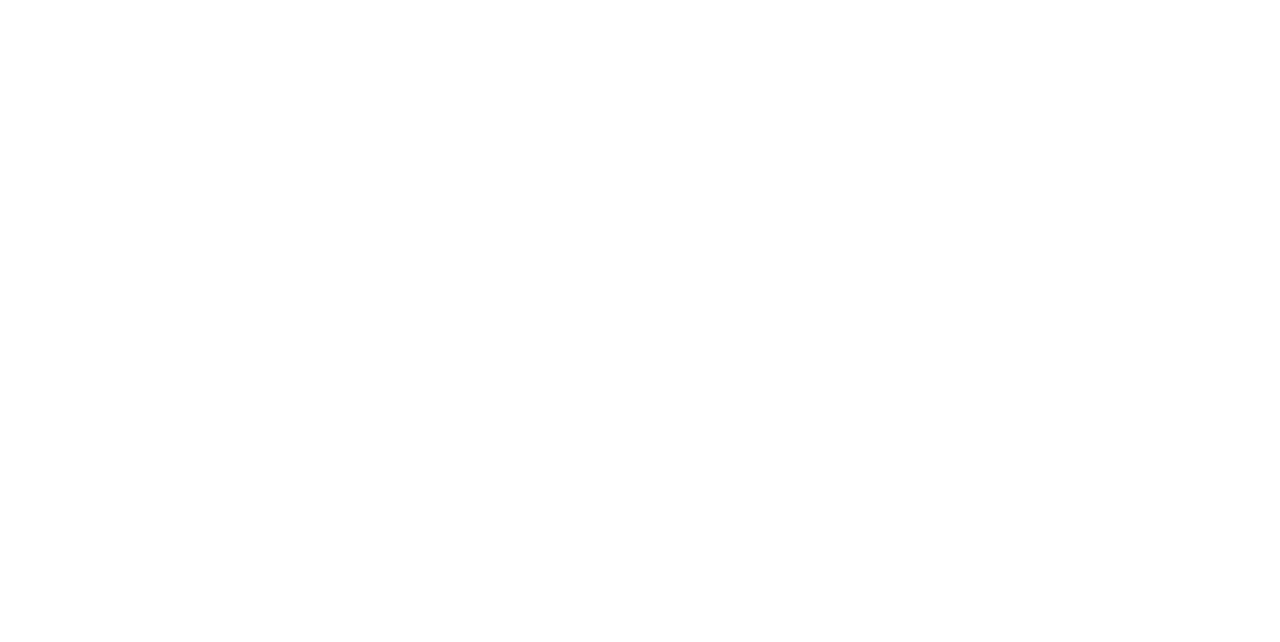
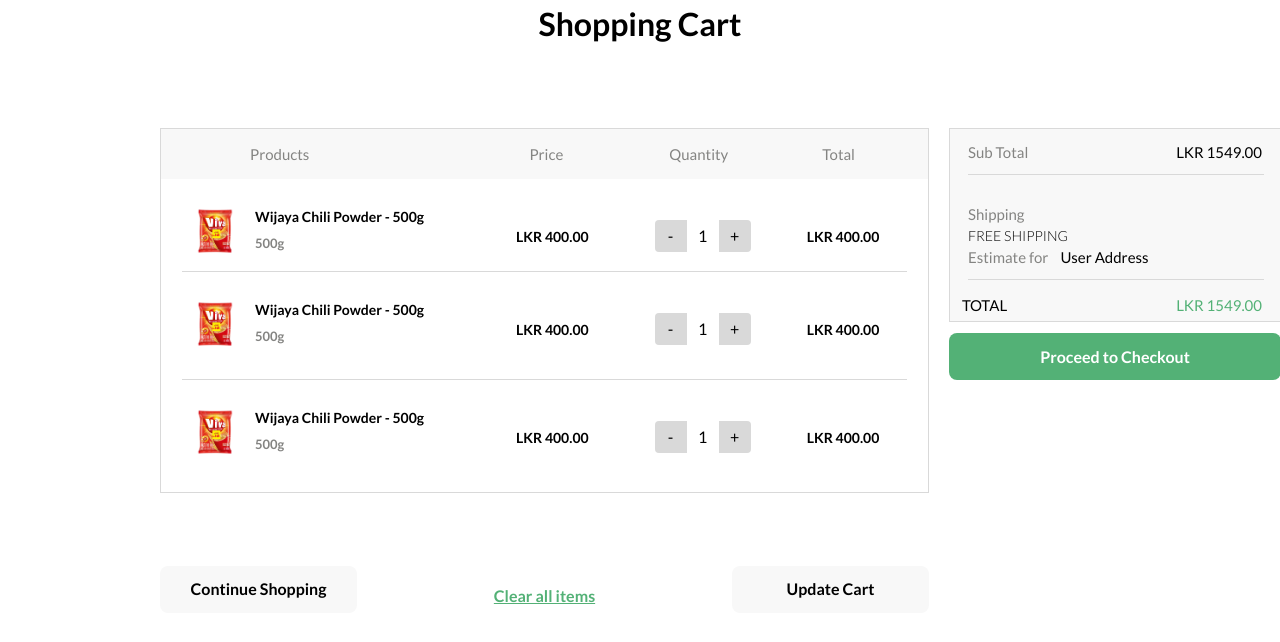
Before and after one commit to PraveenAththanayake/Green_Supermarket, a React (Vite) app in the folder frontend/: page /cart in a window 1280 px wide. Before the commit this address had no page. Shown: the top 642 px of the page. Built offline with nearby package versions, Linux system fonts and the light colour scheme; a web font is replaced by a local one.

Commit message:
Updated the cart.tsx

```diff
--- a/frontend/src/App.tsx
+++ b/frontend/src/App.tsx
@@ -6,6 +6,7 @@
 import ProductPage from "./pages/product/ProductPage";
 import AdminLayout from "./pages/admin/AdminLayout";
 import TopSales from "./pages/topsales/topsales";
+import Cart from "./pages/cart/cart";
 function App() {
   return (
     <div>
@@ -17,6 +18,7 @@
         <Route path="/contact" element={<div>Contact</div>} />
         <Route path="/admin" element={<AdminLayout />} />
         <Route path="/topsales" element={<TopSales />} />
+        <Route path="/cart" element={<Cart />} />
       </Routes>
     </div>
   );
--- a/frontend/src/components/buttons/AdminButton.tsx
+++ b/frontend/src/components/buttons/AdminButton.tsx
@@ -7,7 +7,7 @@
 }) => {
   return (
     <button
-      className={`w-[197px] h-[47px] text-white text-center font-semibold text-4xl leading-6 rounded-md ${className}`}
+      className={`w-[197px] h-[47px]  text-center font-semibold text-4xl leading-6 rounded-md ${className}`}
     >
       {name}
     </button>
--- /dev/null
+++ b/frontend/src/components/cart/ShoppingCart.tsx
@@ -0,0 +1,57 @@
+import React, { useState } from "react";
+
+function ShoppingCart() {
+  const [quantity, setQuantity] = useState(1);
+  return (
+    <div className=" flex flex-row">
+      <img
+        className=" w=[50px] h-[50px] mt-[27px] ml-[29px]"
+        src="topsaverimages/2 6.png"
+        alt="2 6"
+      />
+      <div>
+        <div>
+          <p className=" mt-[27px] ml-[15px] text-sm font-semibold  w-[175px] ">
+            Wijaya Chili Powder - 500g
+          </p>
+        </div>
+        <div>
+          <p className=" mt-[7px] w-[28px] ml-[15px] text-xs font-semibold text-gray">
+            500g
+          </p>
+        </div>
+      </div>
+      <div>
+        <p className=" text-sm font-semibold mt-[47px] ml-[86px]">LKR 400.00</p>
+      </div>
+      <div className=" mt-[41px] ml-[66px]  ">
+        <div className="w-[96px] h-[32px] flex flex-row">
+          <button
+            className="w-[32px] h-[32px] bg-gray2 rounded-l-default"
+            onClick={() => {
+              if (quantity > 1) {
+                setQuantity(quantity - 1);
+              }
+            }}
+          >
+            -
+          </button>
+          <span className="w-[32px] h-[32px]text-lg leading-[19.2px] font-normal flexCenter">
+            {quantity}
+          </span>
+          <button
+            className="w-[32px] h-[32px] bg-gray2 rounded-r-default"
+            onClick={() => setQuantity(quantity + 1)}
+          >
+            +
+          </button>
+        </div>
+      </div>
+      <div>
+        <p className=" text-sm font-semibold mt-[47px] ml-[56px]">LKR 400.00</p>
+      </div>
+    </div>
+  );
+}
+
+export default ShoppingCart;
--- a/frontend/src/pages/cart/cart.tsx
+++ b/frontend/src/pages/cart/cart.tsx
@@ -1,5 +1,111 @@
-const cart = () => {
-  return <div>cart</div>;
+import React from "react";
+import ShoppingCart from "../../components/cart/ShoppingCart";
+import AdminButton from "../../components/buttons/AdminButton";
+import PrimaryButton from "../../components/buttons/primaryButton";
+import { CustomButtonProps } from "../../types";
+
+const Cart = () => {
+  return (
+    <div className=" mx-40">
+      <div className="font-semibold text-6xl items-center flexCenter">
+        <h1>Shopping Cart</h1>
+      </div>
+      <div className=" flex flex-row gap-5">
+        <div className=" pt-20">
+          <div className=" w-[769px] h-[365px] border border-gray2">
+            <div className=" flex flex-row justify-between w-[767px]  items-center">
+              <div className=" flex flex-row w-[769px] h-[50px] bg-lightGray items-center text-base font-medium text-gray ">
+                <div>
+                  <p className=" ml-[89px]">Products</p>
+                </div>
+                <div>
+                  <p className=" ml-[220px]">Price</p>
+                </div>
+                <div>
+                  <p className=" ml-[106px]">Quantity</p>
+                </div>
+                <div>
+                  <p className=" ml-[94px]">Total</p>
+                </div>
+              </div>
+            </div>
+            <ShoppingCart />
+            <hr className=" w-[725px] ml-[21px] mt-[15px]  border-gray2" />
+            <ShoppingCart />
+            <hr className=" w-[725px] ml-[21px] mt-[30px]  border-gray2" />
+            <ShoppingCart />
+          </div>
+          <div className=" flex flex-row justify-between pt-[55px] text-lg">
+            <div className="borde flex flex-row justify center items-center pt-[11px]">
+              <AdminButton
+                name="Continue Shopping "
+                className=" bg-lightGray justify-center items-center font-normal text-lg hover:scale-105"
+              />
+            </div>
+            <div>
+              <div className="borde flex flex-row justify center items-center pt-[24px]">
+                <AdminButton
+                  name="Clear all items"
+                  className="  bg-white justify-center items-center font-normal text-lg text-customGreen w-[100px] h-5 underline hover:text-xl"
+                />
+              </div>
+            </div>
+            <div className="borde flex flex-row justify center items-center pt-[11px]">
+              <AdminButton
+                name="Update Cart"
+                className="  bg-lightGray justify-center items-center font-normal text-lg hover:scale-105"
+              />
+            </div>
+          </div>
+        </div>
+        <div>
+          <div className=" pt-20">
+            <div className=" w-[332px] h-[194px] border border-gray2 bg-lightGray">
+              <div className="flex flex-row justify-between">
+                <p className=" mt-[12px] ml-[18px] text-base font-normal text-gray">
+                  Sub Total
+                </p>
+                <p className="mt-[12px] ml-[18px] mr-[18px] text-base font-normal">
+                  LKR 1549.00
+                </p>
+              </div>
+              <div className="w-[296px] ml-[18px] mt-[10px]  ">
+                <hr className="border-gray2" />
+              </div>
+              <div className="ml-[18px] mt-[28px] ">
+                <p className="text-base font-normal text-gray ">Shipping</p>
+                <p className="text-sm font-light">FREE SHIPPING</p>
+                <div className="flex flex-row">
+                  <p className="text-base font-normal text-gray ">
+                    Estimate for
+                  </p>
+                  <p className="text-base font-normal ml-[12px] ">
+                    User Address
+                  </p>
+                </div>
+              </div>
+              <div className="w-[296px] ml-[18px] mt-[10px]  ">
+                <hr className="border-gray2" />
+              </div>
+              <div className=" ml-[12px] mt-[14px] flex flex-row justify-between">
+                <p className="text-base font-medium">TOTAL</p>
+                <p className="text-base font-normal text-customGreen mr-[18px] ">
+                  LKR 1549.00
+                </p>
+              </div>
+            </div>
+          </div>
+
+          <div className="borde flex flex-row justify center items-center pt-[11px] ">
+            <AdminButton
+              name="Proceed to Checkout"
+              className=" bg-customGreen justify-center items-center w-full font-normal text-lg text-white hover:bg-white hover:text-customGreen hover:border hover:border-Gray"
+            />
+          </div>
+        </div>
+      </div>
+    </div>
+  );
 };
 
-export default cart;
+export default Cart;
--- /dev/null
+++ b/package.json
@@ -0,0 +1,5 @@
+{
+  "dependencies": {
+    "react-router-dom": "^6.20.1"
+  }
+}
```
Also changed, not shown: 1 other file (tests, documents, lock files or other folders).
